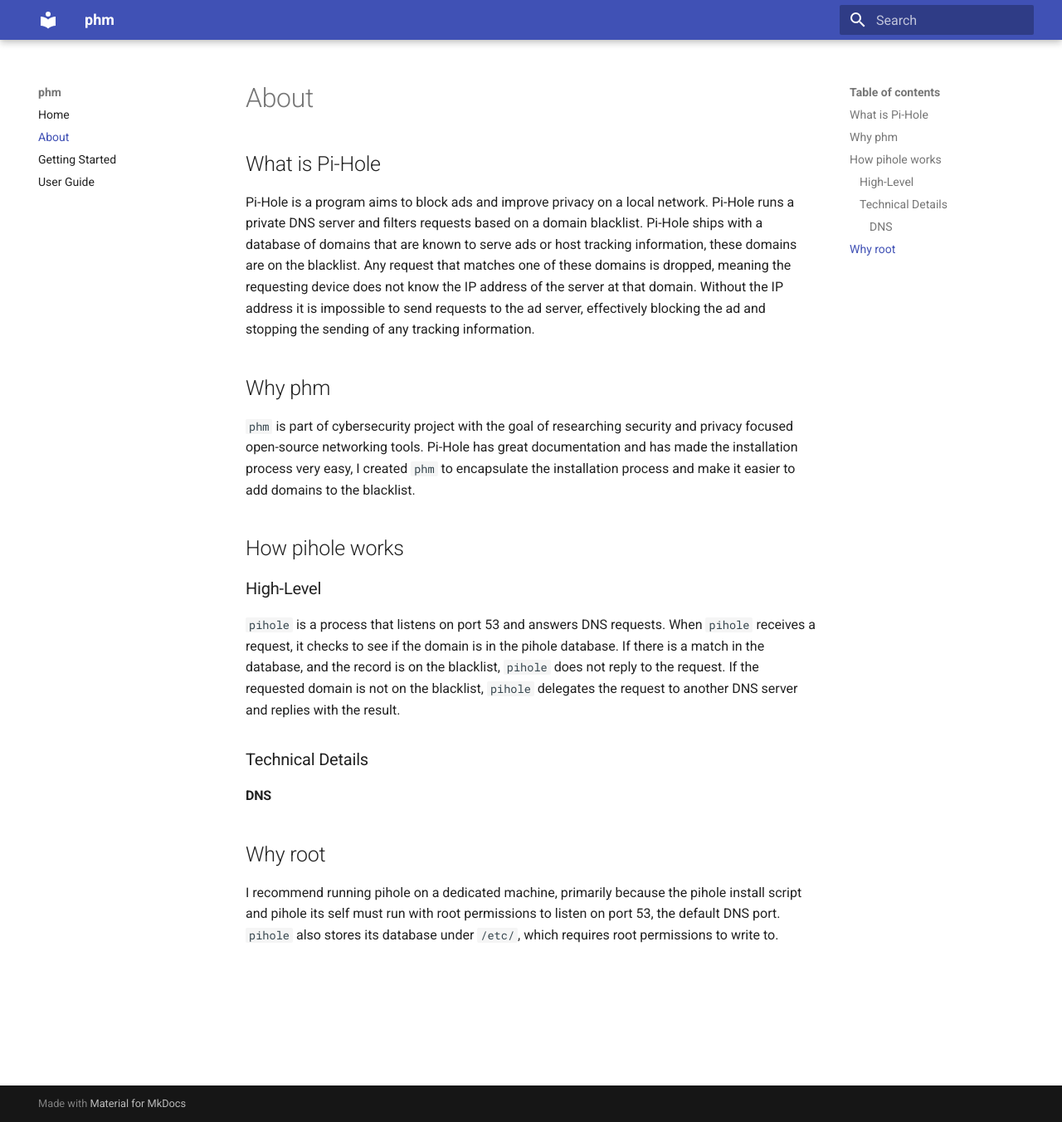
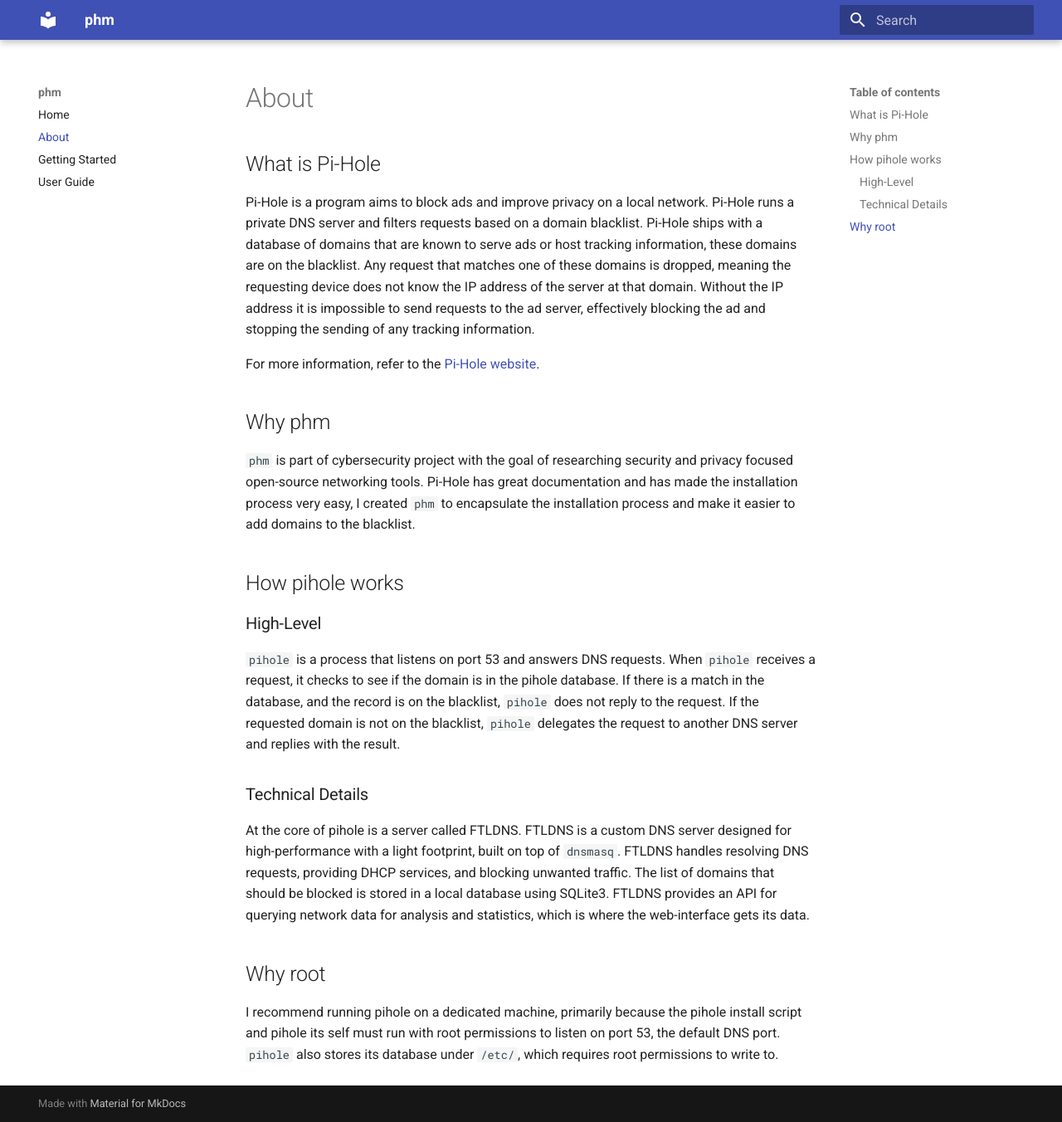
Before and after one commit to hholb/home-netsec, an MkDocs documentation site: the page built from docs/pihole/about.md, in a window 1280 px wide and 1352 px high. Shown: the whole window at 83% size. Built offline with MkDocs 1.6.1 and Material for MkDocs 9.7.7, drawn with Linux system fonts in a browser that asks for light colours.

Commit message:
Update documentation

```diff
--- a/docs/pihole/about.md
+++ b/docs/pihole/about.md
@@ -12,6 +12,8 @@
 Without the IP address it is impossible to send requests to the ad
 server, effectively blocking the ad and stopping the sending of any
 tracking information.
+
+For more information, refer to the [Pi-Hole website](https://pi-hole.net).
 
 ## Why phm
 
@@ -34,7 +36,13 @@
 
 ### Technical Details
 
-#### DNS
+At the core of pihole is a server called FTLDNS. FTLDNS is a custom
+DNS server designed for high-performance with a light footprint, built
+on top of `dnsmasq`. FTLDNS handles resolving DNS requests, providing
+DHCP services, and blocking unwanted traffic. The list of domains that
+should be blocked is stored in a local database using SQLite3. FTLDNS
+provides an API for querying network data for analysis and
+statistics, which is where the web-interface gets its data.
 
 ## Why root
 
```
Also changed, not shown: 1 other file.
